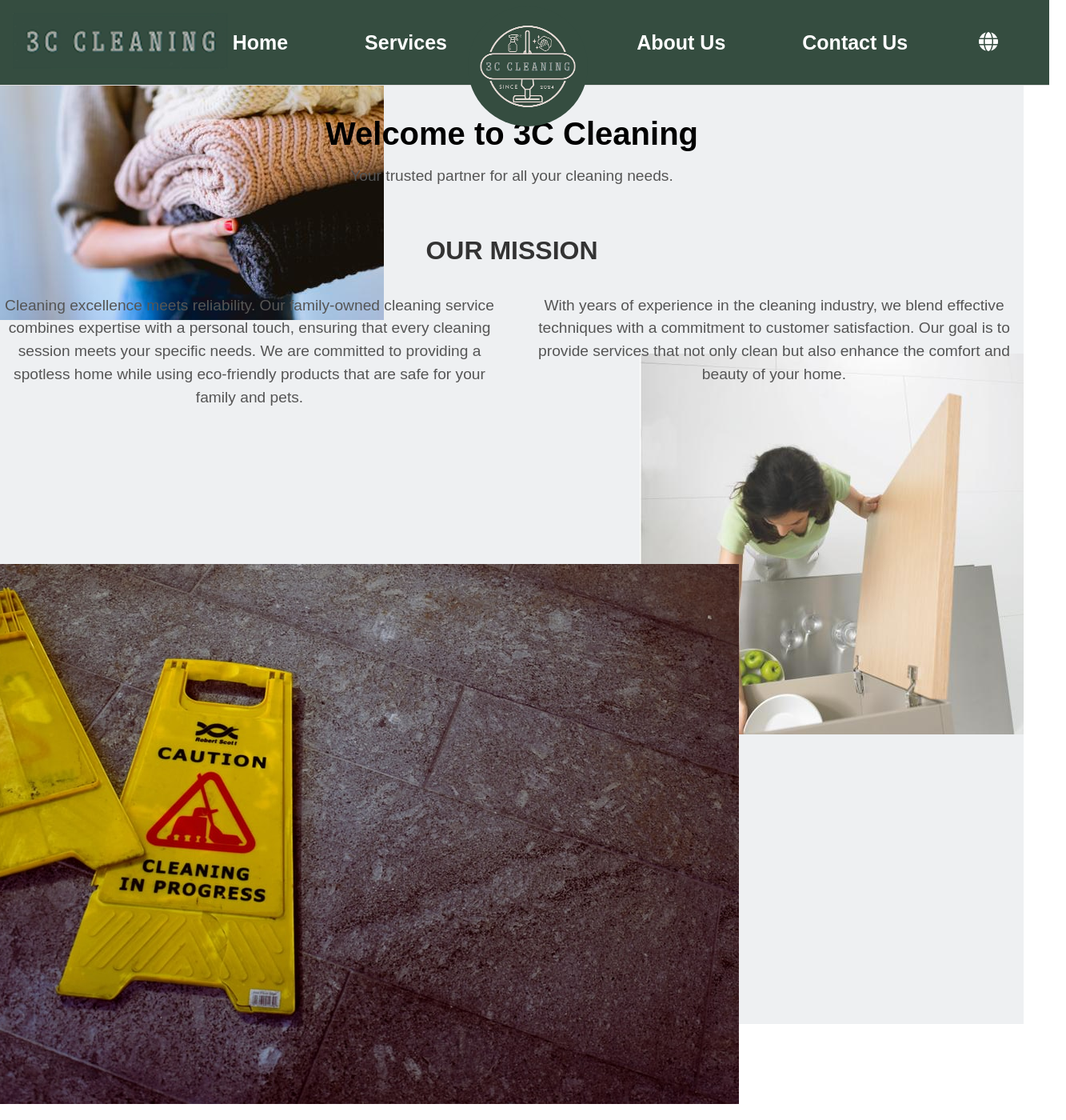
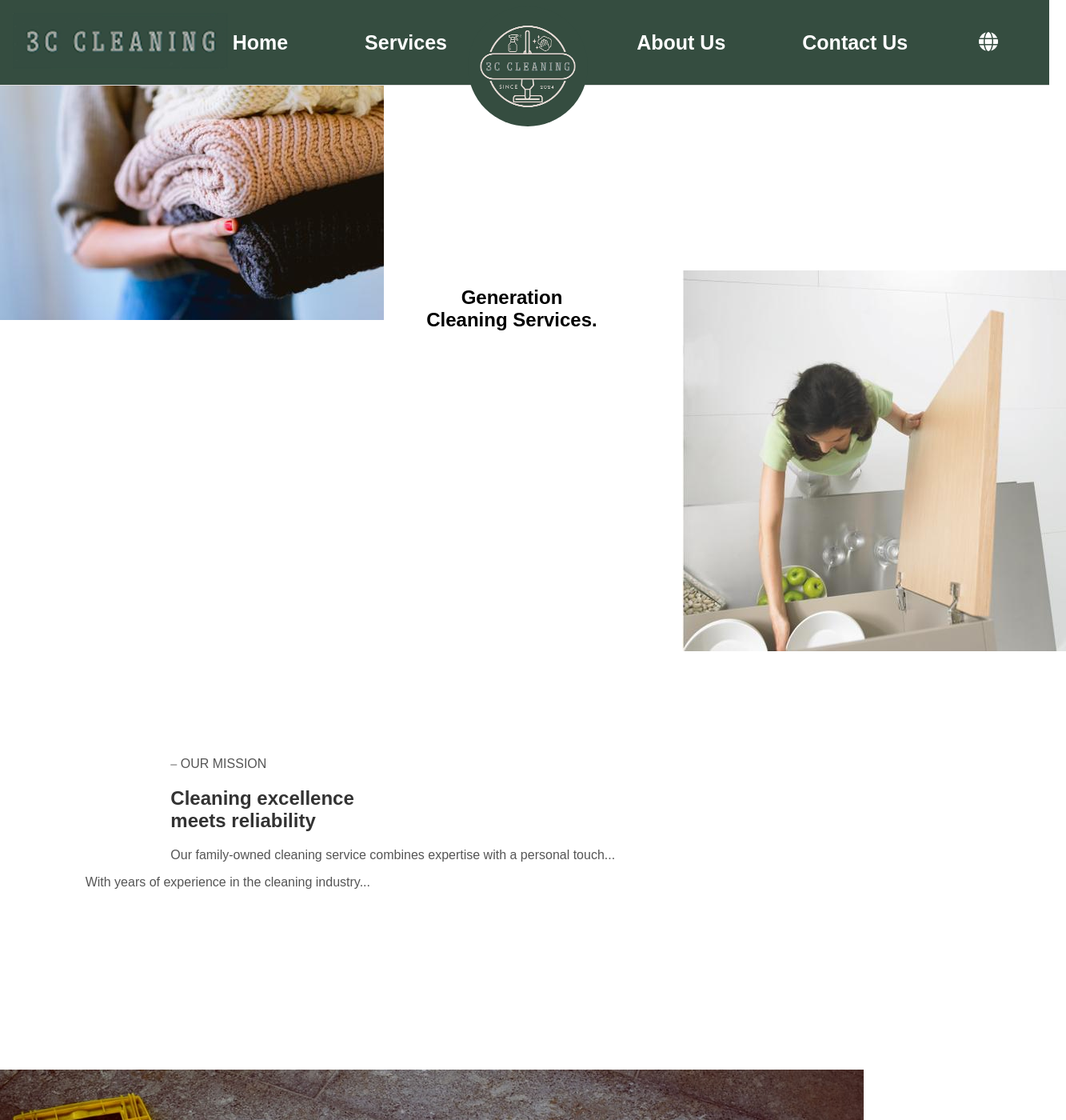
Before and after one commit to ELNAUL99/3C-Cleaning, a React (Create React App) app: page / in a window 1280 px wide. Shown: the top 1400 px of the page at 80% size, 1333 px wide, since content can reach past the window. Built offline with nearby package versions, Linux system fonts and the light colour scheme.

Commit message:
Update About Us

```diff
--- a/src/components/AboutUs.tsx
+++ b/src/components/AboutUs.tsx
@@ -1,25 +1,62 @@
 import React from 'react';
 import '../styles/_aboutus.scss';
+import cleanImage from '../assets/image1.jpg';
+import caringImage from '../assets/image2.jpg';
+import cheerfulImage from '../assets/image3.jpg';
 
 const AboutUs: React.FC = () => {
   return (
-    <div className="about">
-      <h2>About Us</h2>
-      <p>Welcome to 3C Cleaning, your trusted partner in professional cleaning solutions. With a commitment to excellence and a passion for cleanliness, we provide top-quality cleaning services tailored to meet the unique needs of each client.</p>
-      <h3>Our Mission</h3>
-      <p>At 3C Cleaning, our mission is to deliver exceptional cleaning services that exceed our clients' expectations. We strive to create clean, healthy, and welcoming environments for homes and businesses alike.</p>
-      <h3>Our Values</h3>
-      <ul>
-        <li><strong>Quality:</strong> We are dedicated to providing the highest standard of cleaning services.</li>
-        <li><strong>Integrity:</strong> We conduct our business with honesty and transparency.</li>
-        <li><strong>Customer Satisfaction:</strong> Our clients' satisfaction is our top priority.</li>
-        <li><strong>Innovation:</strong> We continually seek innovative solutions to improve our services.</li>
-      </ul>
-      <h3>Meet Our Team</h3>
-      <p>Our team of skilled and experienced professionals is dedicated to providing exceptional cleaning services. We take pride in our work and are committed to ensuring that every job is completed to the highest standards.</p>
-      <h3>Contact Us</h3>
-      <p>If you have any questions or would like to learn more about our services, please don't hesitate to contact us. We are here to help you with all your cleaning needs.</p>
-    </div>
+    <section className="about-us">
+      <h2>At 3C Cleaning, we clean, you relax.</h2>
+      <p className="subheading">C in 3C stands for cleaning, caring, and cheerful.</p>
+      <div className="about-section">
+        <div className="about-item">
+          <div className="about-content">
+            <h3>Clean</h3>
+            <p>
+              At 3C Cleaning, cleanliness is at the heart of everything we do. We understand that a clean environment is not just about aesthetics,
+              but also about creating a healthy and productive space for you and your loved ones. Our expert team uses state-of-the-art equipment and
+              environmentally-friendly cleaning products to ensure that every nook and cranny is spotless. From residential homes to commercial spaces,
+              we tailor our services to meet the unique needs of each client. We pride ourselves on our attention to detail, leaving no surface untouched,
+              so you can enjoy the comfort and peace of mind that comes with a truly clean space.
+            </p>
+          </div>
+          <div className="about-image">
+            <img src={cleanImage} alt="Clean" />
+          </div>
+        </div>
+        <div className="about-item reverse">
+          <div className="about-content">
+            <h3>Caring</h3>
+            <p>
+              Caring for our clients and their spaces is what sets 3C Cleaning apart. We believe that exceptional cleaning services go hand in hand with
+              exceptional customer care. Our dedicated team takes the time to understand your specific requirements and preferences, ensuring that our
+              services are personalized to your needs. Whether it's accommodating special requests or offering flexible scheduling, we go the extra mile
+              to make sure you are completely satisfied. We also care about the environment and our community, which is why we use eco-friendly products
+              and support local initiatives. At 3C Cleaning, we don't just clean—we care.
+            </p>
+          </div>
+          <div className="about-image">
+            <img src={caringImage} alt="Caring" />
+          </div>
+        </div>
+        <div className="about-item">
+          <div className="about-content">
+            <h3>Cheerful</h3>
+            <p>
+              A cheerful attitude is a cornerstone of our service at 3C Cleaning. We believe that a positive outlook can make all the difference in the world.
+              Our friendly and professional staff approach each job with enthusiasm and a smile, bringing a sense of joy to their work that shines through in
+              the results. We understand that inviting someone into your home or workplace is a big deal, and we strive to create a pleasant and stress-free
+              experience for you. Our cheerful demeanor is not just about making you feel good; it's about fostering a positive relationship and building trust
+              with our clients. With 3C Cleaning, you can expect not only immaculate spaces but also a service that brightens your day.
+            </p>
+          </div>
+          <div className="about-image">
+            <img src={cheerfulImage} alt="Cheerful" />
+          </div>
+        </div>
+      </div>
+    </section>
   );
 };
 
--- a/src/sections/Hero.tsx
+++ b/src/sections/Hero.tsx
@@ -1,29 +1,57 @@
 import React from 'react';
 import '../styles/_hero.scss';
-import image1 from '../assets/image1.jpg';
+import image1 from '../assets/image1.jpg'; // Update the paths to your actual image files
 import image2 from '../assets/image2.jpg';
 import image3 from '../assets/image3.jpg';
 
 const Hero: React.FC = () => {
   return (
-    <section className="hero">
-      <div className="hero-images">
-        <img src={image1} alt="First" className="hero-image image1" />
-        <img src={image2} alt="Second" className="hero-image image2" />
-        <img src={image3} alt="Third" className="hero-image image3" />
+
+      <div id="wrap" className="oe_structure">
+        <section className="s_banner o_cc o_cc5">
+          <div className="container-fluid">
+            <div className="row o_grid_mode">
+              <div className="o_grid_item col-lg-10">
+                <h1 className="display-1">Generation<br/>Cleaning Services.</h1>
+              </div>
+              <div className="o_grid_item col-lg-5">
+                <img className="img img-fluid mx-auto" src={image1} alt="" loading="lazy"/>
+              </div>
+              <div className="o_grid_item col-lg-4">
+                <img className="img img-fluid mx-auto" src={image2} alt="" loading="lazy"/>
+              </div>
+            </div>
+          </div>
+        </section>
+        <section className="s_text_block pb40 o_cc o_cc5 pt112">
+          <div className="container">
+            <div className="row">
+              <div className="col-lg-10 offset-lg-2 pb16">
+                <p className="o_small">⎯ OUR MISSION</p>
+              </div>
+              <div className="col-lg-10 offset-lg-2 pb16">
+                <h2>Cleaning excellence<br/>meets reliability</h2>
+              </div>
+              <div className="col-lg-4 offset-lg-2">
+                <p>Our family-owned cleaning service combines expertise with a personal touch...</p>
+              </div>
+              <div className="col-lg-4 offset-lg-1">
+                <p>With years of experience in the cleaning industry...</p>
+              </div>
+            </div>
+          </div>
+        </section>
+        <section className="s_striped o_cc o_cc5 pt56 pb0">
+          <div className="o_we_shape"></div>
+          <div className="container">
+            <div className="row o_grid_mode">
+              <div className="col-lg-8 offset-lg-2 o_grid_item o_grid_item_image">
+                <img className="img img-fluid" src={image3} alt="" loading="lazy"/>
+              </div>
+            </div>
+          </div>
+        </section>
       </div>
-      <div className="hero-content">
-        <h1>Welcome to 3C Cleaning</h1>
-        <p>Your trusted partner for all your cleaning needs.</p>
-      </div>
-      <div className="mission-content">
-        <h2>OUR MISSION</h2>
-        <div className="mission-paragraphs">
-          <p>Cleaning excellence meets reliability. Our family-owned cleaning service combines expertise with a personal touch, ensuring that every cleaning session meets your specific needs. We are committed to providing a spotless home while using eco-friendly products that are safe for your family and pets.</p>
-          <p>With years of experience in the cleaning industry, we blend effective techniques with a commitment to customer satisfaction. Our goal is to provide services that not only clean but also enhance the comfort and beauty of your home.</p>
-        </div>
-      </div>
-    </section>
   );
 };
 
--- a/src/styles/_benefits.scss
+++ b/src/styles/_benefits.scss
@@ -1,6 +1,6 @@
 .benefits {
   text-align: center;
-  padding: 2rem 1rem;
+  padding: 10rem 1rem 2rem 1rem;
 
   h2 {
     font-size: 2rem;
--- a/src/styles/_hero.scss
+++ b/src/styles/_hero.scss
@@ -1,81 +1,70 @@
-.hero {
-  position: relative;
+// home-banner.component.scss
+
+.s_banner {
+  .container-fluid {
+    .row {
+      display: grid;
+      grid-template-columns: repeat(12, 1fr);
+      grid-template-rows: repeat(20, 1fr);
+
+      .o_grid_item {
+        &.col-lg-10 {
+          grid-area: 8 / 2 / 14 / 12;
+          z-index: 3;
+          h1 {
             text-align: center;
-  height: 150vh; // Set height to full viewport height
-  background-color: #eef0f2;
-
-  .hero-content {
-    position: relative;
-    z-index: 1;
-    padding-top: 2rem;
-
-    h1 {
-      font-size: 2.5rem;
-      margin-bottom: 1rem;
-    }
-
-    p {
-      font-size: 1.2rem;
           }
         }
-
-  .mission-content {
-    position: relative;
-    z-index: 1;
-    margin-top: 4rem; // Adjust the margin as needed
-
-    h2 {
-      font-size: 2rem;
-      margin-bottom: 1rem;
+        &.col-lg-5 {
+          grid-area: 1 / 1 / 16 / 6;
+          z-index: 2;
         }
-
-    .mission-paragraphs {
-      display: flex;
-      justify-content: space-between;
-      gap: 2rem; // Space between the paragraphs
-
-      p {
-        flex: 1;
-        font-size: 1.2rem;
-        line-height: 1.5;
+        &.col-lg-4 {
+          grid-area: 8 / 9 / 21 / 13;
+          z-index: 2;
+        }
+      }
     }
   }
 }
 
-  .hero-images {
-    position: absolute;
-    top: 0;
-    left: 0;
-    width: 100%;
-    height: 100%;
-    z-index: 0;
-    pointer-events: none; // Ensures images are not interactable
-
-    .hero-image {
-      position: absolute;
-
-      &.image1 {
-        top: 0;
-        left: 0;
-        width: auto;
-        height: auto;
+.s_text_block {
+  padding-top: 112px;
+  padding-bottom: 40px;
+  .container {
+    .row {
+      .col-lg-10 {
+        &.offset-lg-2 {
+          margin-left: 16.6667%;
         }
-
-      &.image2 {
-        top: 50%;
-        right: 0;
-        width: auto;
-        height: auto;
-        transform: translateY(-50%);
       }
-
-      &.image3 {
-        bottom: -100px; // Adjusted bottom value to ensure image fits
-        left: 30%;
-        width: auto;
-        height: auto;
-        transform: translateX(-50%);
+      .col-lg-4 {
+        &.offset-lg-2 {
+          margin-left: 16.6667%;
+        }
+        &.offset-lg-1 {
+          margin-left: 8.3333%;
         }
       }
     }
   }
+}
+
+.s_striped {
+  position: relative;
+  padding-top: 56px;
+  padding-bottom: 0;
+  .o_we_shape {
+    background-position: 50% 100%;
+  }
+  .container {
+    .row {
+      display: grid;
+      grid-template-columns: repeat(8, 1fr);
+      grid-template-rows: repeat(14, 1fr);
+      .col-lg-8 {
+        grid-area: 3 / 1 / 15 / 9;
+      }
+    }
+  }
+}
```
Also changed, not shown: src/components/Services.tsx (+87 -7 lines), src/styles/_aboutus.scss (+46 -22 lines), src/styles/_services.scss (+90 -9 lines), 1 other file (tests, documents, lock files or other folders). Lines whose indentation alone changed are shown as unchanged.
